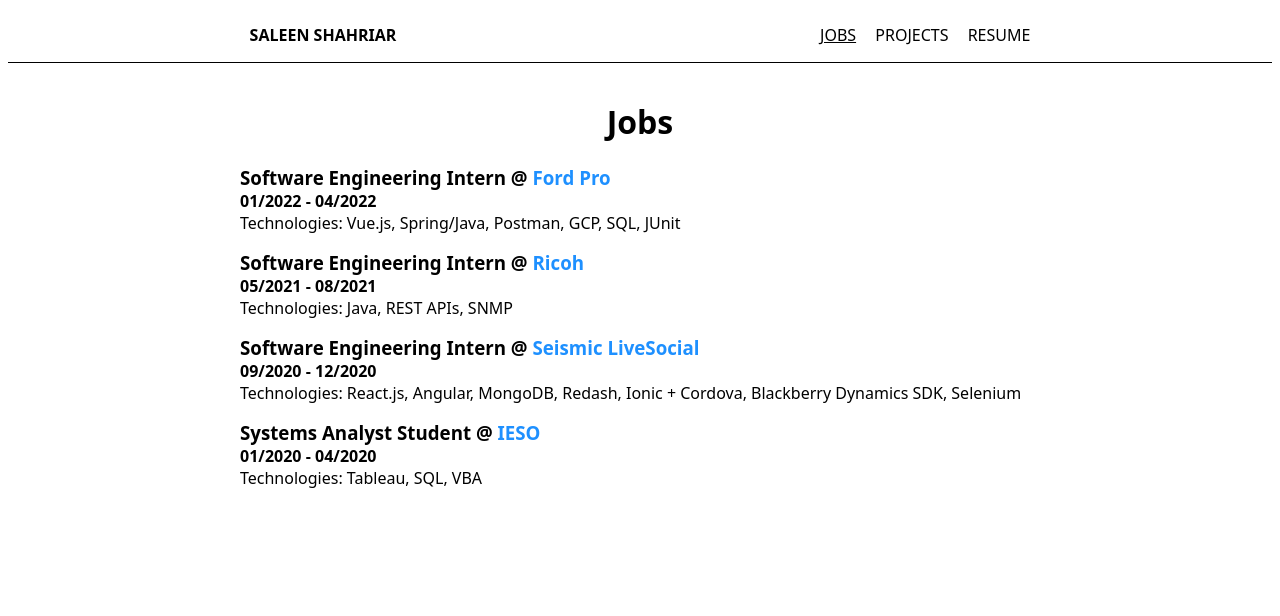
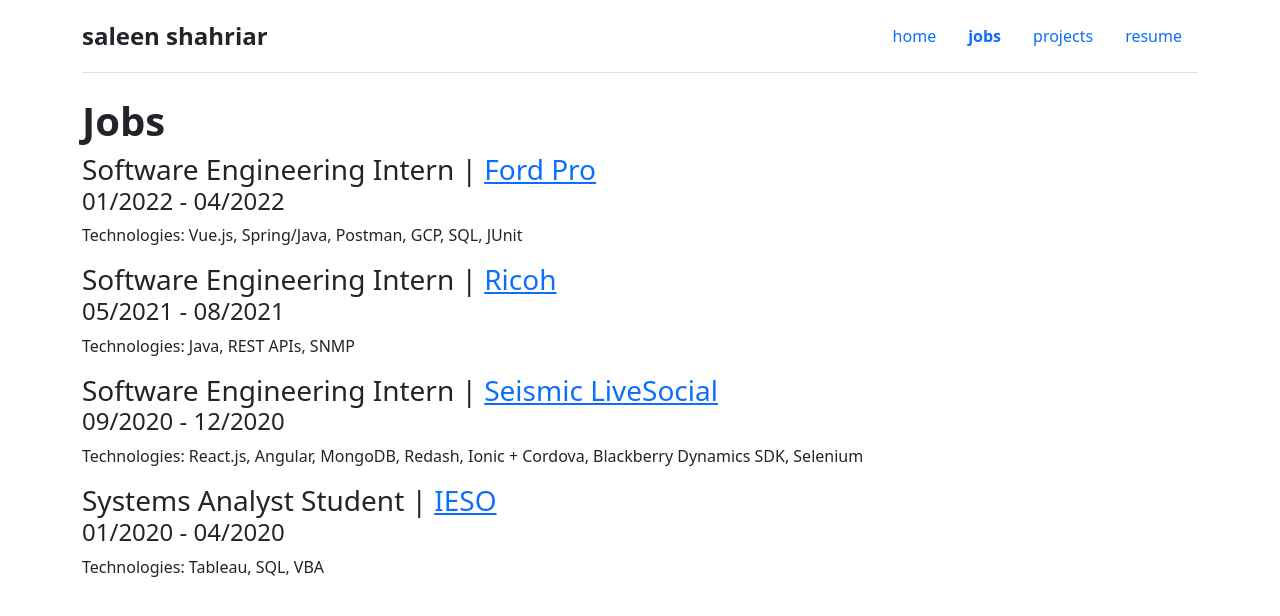
Before and after one commit to ssaleen/ssaleen.github.io, a Vue app: page /#/jobs in a window 1280 px wide. Shown: the top 616 px of the page. Built offline with nearby package versions, Linux system fonts and the light colour scheme.

Commit message:
using bootstrap

```diff
--- a/package.json
+++ b/package.json
@@ -8,6 +8,7 @@
     "deploy": "sh deploy.sh"
   },
   "dependencies": {
+    "bootstrap": "^5.1.3",
     "vue": "^3.2.13",
     "vue-router": "^4.0.3"
   },
--- a/src/App.vue
+++ b/src/App.vue
@@ -1,6 +1,8 @@
 <template>
-  <Navbar />
-  <router-view />
+  <div class="container">
+    <Navbar />
+    <router-view />
+  </div>
 </template>
 
 <script>
@@ -15,5 +17,6 @@
 </script>
 
 <style>
-@import 'styles/style';
+@import'~bootstrap/dist/css/bootstrap.css'
+/* @import 'styles/style'; */
 </style>
--- a/src/components/Job.vue
+++ b/src/components/Job.vue
@@ -1,5 +1,5 @@
 <template>
-  <h3>{{ title }} @ <a :href="companyURL" target="_blank">{{ company }}</a></h3>
+  <h3 class="mb-0">{{ title }} | <a :href="companyURL" target="_blank">{{ company }}</a></h3>
   <h4>{{ duration }}</h4>
   <p>Technologies: {{ skills.join(", ") }}</p>
   <ul>
--- a/src/components/Navbar.vue
+++ b/src/components/Navbar.vue
@@ -1,18 +1,16 @@
 <template>
-  <nav>
-    <div class="menu">
-      <div class="menu-left">
-        <!-- saleen shahriar -->
-        <router-link to="/">saleen shahriar</router-link>
-      </div>
-      <div class="menu-right">
-        <!-- <router-link to="/">home</router-link> -->
-        <router-link to="/jobs">jobs</router-link>
-        <router-link to="/projects">projects</router-link>
-        <a href="/saleen_resume.pdf" target="_blank">resume</a>
-      </div>
-    </div>
-  </nav>
+  <header class="d-flex flex-wrap justify-content-center py-3 mb-4 border-bottom">
+    <a href="/" class="d-flex align-items-center mb-3 mb-md-0 me-md-auto text-dark text-decoration-none">
+      <span class="fw-bold fs-4">saleen shahriar</span>
+    </a>
+
+    <ul class="nav nav-pills">
+      <li class="nav-item"><router-link class="nav-link" to="/">home</router-link></li>
+      <li class="nav-item"><router-link class="nav-link" to="/jobs">jobs</router-link></li>
+      <li class="nav-item"><router-link class="nav-link" to="/projects">projects</router-link></li>
+      <li class="nav-item"><a class="nav-link" href="/saleen_resume.pdf" target="_blank">resume</a></li>
+    </ul>
+  </header>
 </template>
 
 <script>
@@ -20,3 +18,9 @@
   name: "Navbar",
 };
 </script>
+
+<style scoped>
+a.router-link-exact-active {
+    font-weight: bold;
+}
+</style>
--- a/src/components/Project.vue
+++ b/src/components/Project.vue
@@ -1,5 +1,5 @@
 <template>
-  <h3>{{ title }}</h3>
+  <h3 class="mb-0">{{ title }}</h3>
   <p>{{ skills.join(", ") }} | {{ date }}</p>
 </template>
 
--- a/src/main.js
+++ b/src/main.js
@@ -1,5 +1,6 @@
 import { createApp } from 'vue'
 import App from './App.vue'
 import router from './router'
+import 'bootstrap'
 
 createApp(App).use(router).mount('#app')
--- a/src/views/HomeView.vue
+++ b/src/views/HomeView.vue
@@ -1,5 +1,4 @@
 <template>
-  <div class="page">
   <!-- <img
     id="headshot"
     class="align-center"
@@ -7,10 +6,11 @@
     src="/headshot.jpeg"
   > -->
 
-    <h2>Hello, I'm</h2>
-    <h1>Saleen Shahriar</h1>
-    <!-- TODO: Cursor-Carousel: University of Waterloo, Computer Engineering Student, Software Developer, Soccer Fan, Constantly Learning -->
-
+  <main>
+    <h1 class="fw-bold">Hi, I'm Saleen!</h1>
+    <!-- <p class="fs-5 col-md-8">
+      Quickly and easily get started with Bootstrap's compiled, production-ready files with this barebones example featuring some basic HTML and helpful links. Download all our examples to get started.
+    </p> -->
     <p>
       Currently in my third year of Computer Engineering at the
       <a href="https://uwaterloo.ca/" target="_blank">University of Waterloo</a>.
@@ -28,7 +28,7 @@
       or on my
       <a href="http://www.linkedin.com/in/saleenshahriar" target="_blank">LinkedIn</a>.
     </p>
-  </div>
+  </main>
 </template>
 
 <style scoped>
@@ -42,10 +42,4 @@
   margin-left: auto;
   margin-right: auto;
 }
-h2{
-  text-align: center;
-}
-h1{
-  margin-top: 0;
-}
 </style>
--- a/src/views/JobsView.vue
+++ b/src/views/JobsView.vue
@@ -1,6 +1,5 @@
 <template>
-  <div class="page">
-    <h1>Jobs</h1>
+  <h1 class="fw-bold">Jobs</h1>
   <Job
     title="Software Engineering Intern"
     company="Ford Pro"
@@ -29,7 +28,6 @@
     duration="01/2020 - 04/2020"
     :skills="['Tableau', 'SQL', 'VBA']"
   />
-  </div>
 </template>
 
 <script>
--- a/src/views/ProjectsView.vue
+++ b/src/views/ProjectsView.vue
@@ -1,7 +1,6 @@
 // to do: add hardware/software tags (that can be filtered?)
 <template>
-  <div class="page">
-    <h1>Projects</h1>
+  <h1 class="fw-bold">Projects</h1>
   <Project
     title="Sentiment Classifier"
     :skills="['Python', 'scikit-learn', 'numpy', 'pandas', 'Google Cloud Functions', 'Flask']"
@@ -77,7 +76,6 @@
     :skills="['Python']"
     date=2017
   />
-  </div>
 </template>
 
 <script>
```
Also changed, not shown: 1 other file (tests, documents, lock files or other folders). Lines whose indentation alone changed are shown as unchanged.
